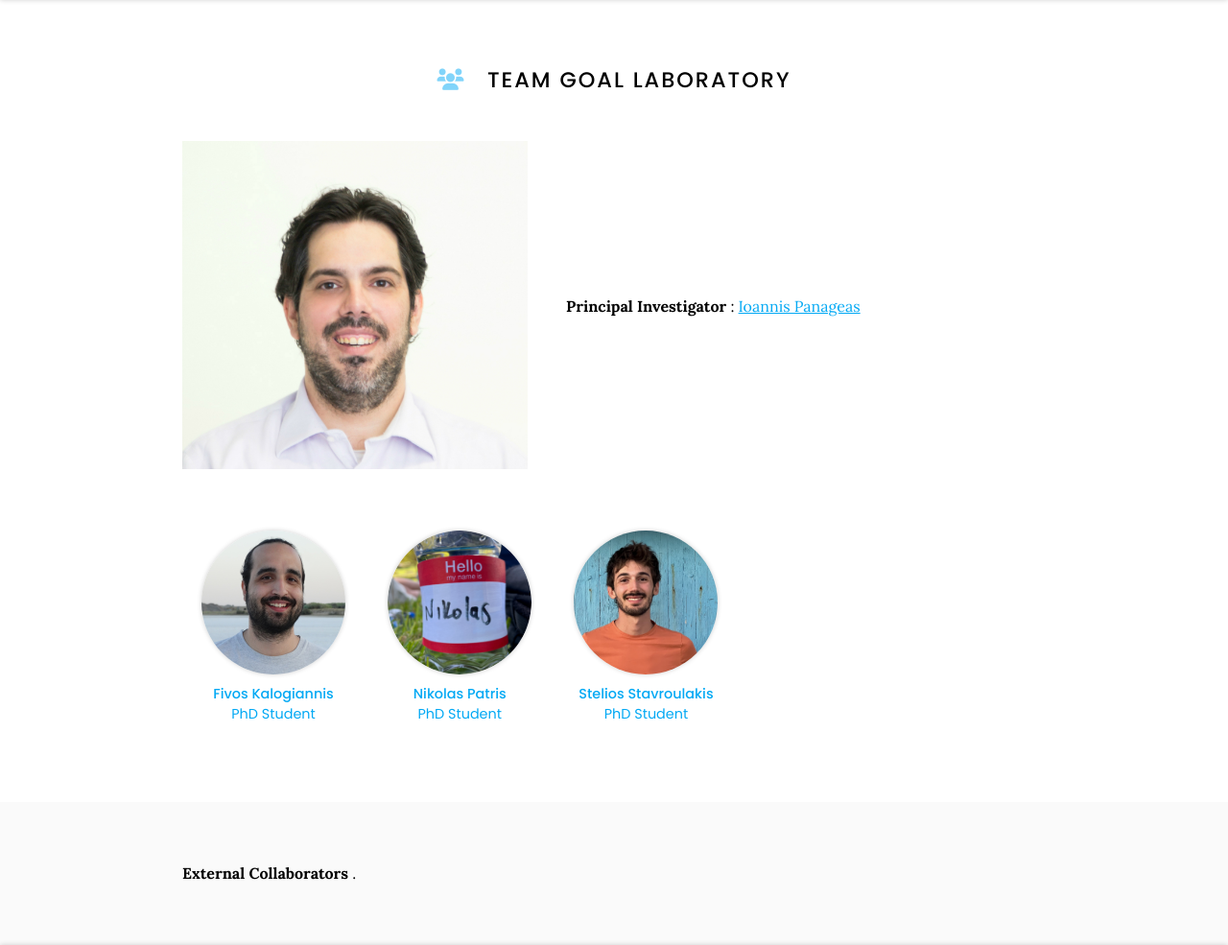
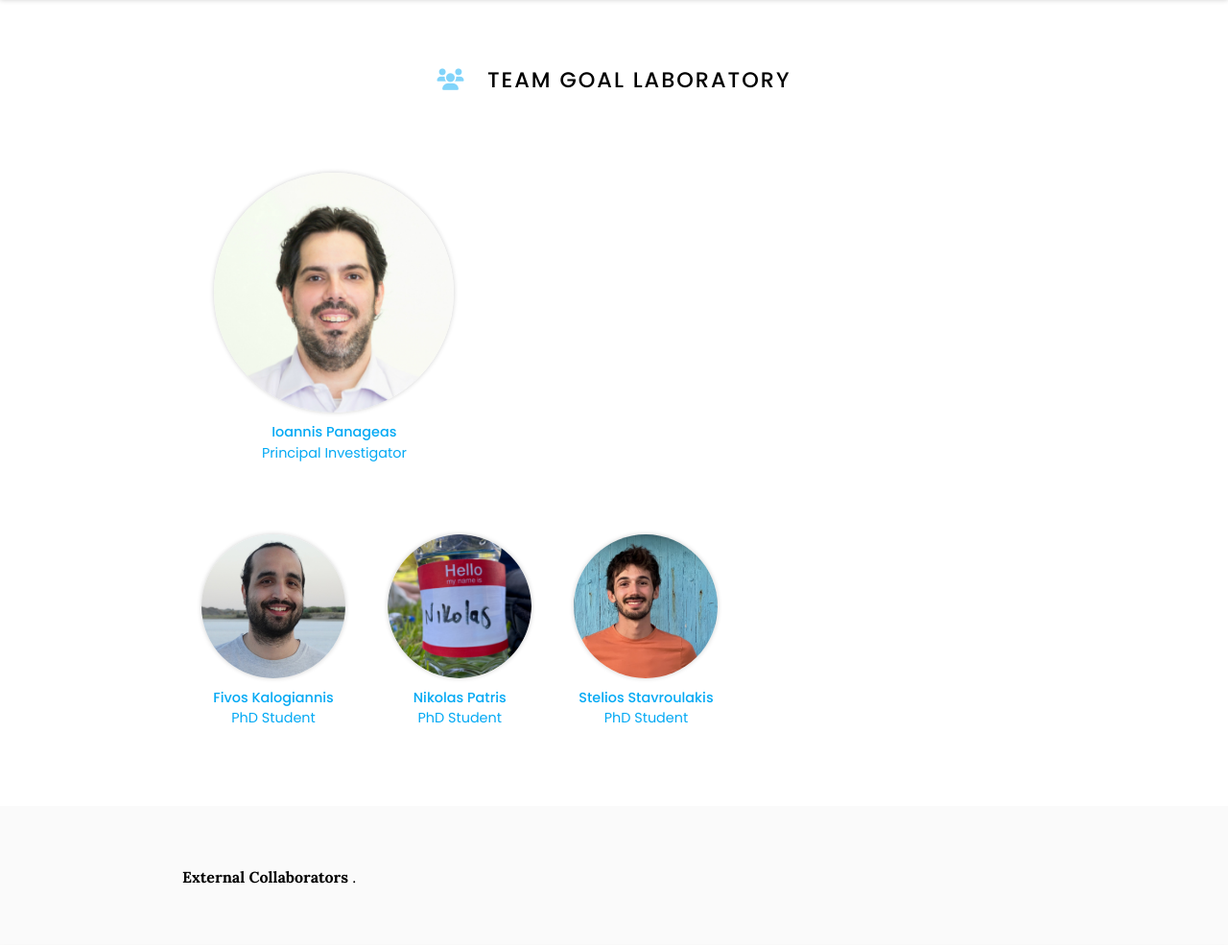
Before and after one commit to goallabuci/goallabuci.github.io, a Jekyll site: the page built from team/index.md, in a window 1280 px wide. Shown: the part 110-1095 px from the top of the page at 96% size. Built offline with Jekyll 4.4.1, drawn with Linux system fonts in a browser that asks for light colours; grey boxes are pictures that could not be loaded.

Commit message:
Update index.md

```diff
--- a/team/index.md
+++ b/team/index.md
@@ -8,15 +8,20 @@ nav:
 # <i class="fas fa-users"></i>Team GOAL Laboratory
 
 
-{% capture text %}
-<strong> Principal Investigator </strong>: [Ioannis Panageas](https://panageas.github.io/){% endcapture %}
-
-{%
-  include feature.html
-  image="images/portraits/Panageas.jpg"
-  link="https://panageas.github.io/"
-  text=text
-%}
+<a href="https://panageas.github.io/" class="portrait" style="--width: 250px">
+<span class="portrait_image">
+    <img
+      src="/images/portraits/Panageas.jpg"
+      onerror="this.src = '/images/placeholder.svg'; this.onerror = null;"
+      loading="lazy"
+      alt="Fivos Kalogiannis"
+    >
+  </span><span class="portrait_name">
+      Ioannis Panageas
+    </span><span class="portrait_description">
+      Principal Investigator
+    </span></a>
+<br>
 
 <a href="https://fivoskal.github.io/" class="portrait" style="--width: 150px">
 <span class="portrait_image">
```
